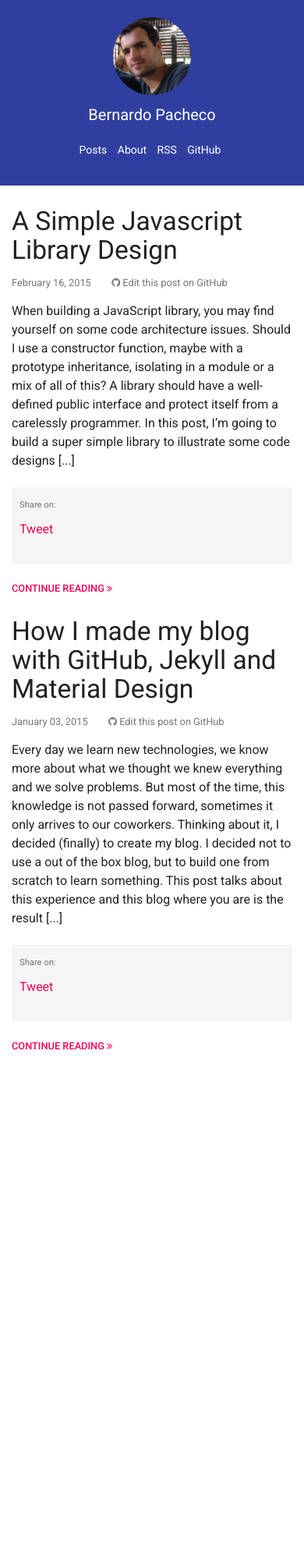
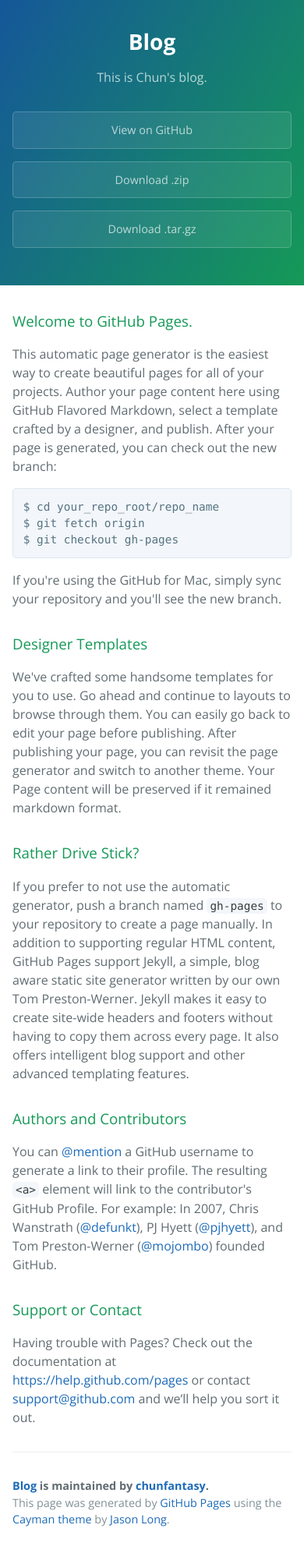
Before and after one commit to chunfantasy/blog, a Jekyll site: the page index.html, which Jekyll copies as it is, in a window 390 px wide. Shown: the whole page at 78% size. Built offline with Jekyll 4.4.1, drawn with Linux system fonts in a browser that asks for light colours; the list of posts is cut into pages by our own code; comment, search, counter and statistics services are not loaded; before the commit the page ends 1351 px from its top, so only the background shows below that.

Commit message:
Create gh-pages branch via GitHub

```diff
--- a/index.html
+++ b/index.html
@@ -1,74 +1,64 @@
----
-layout: default
----
+<!DOCTYPE html>
+<html lang="en-us">
+  <head>
+    <meta charset="UTF-8">
+    <title>Blog by chunfantasy</title>
+    <meta name="viewport" content="width=device-width, initial-scale=1">
+    <link rel="stylesheet" type="text/css" href="stylesheets/normalize.css" media="screen">
+    <link href='http://fonts.googleapis.com/css?family=Open+Sans:400,700' rel='stylesheet' type='text/css'>
+    <link rel="stylesheet" type="text/css" href="stylesheets/stylesheet.css" media="screen">
+    <link rel="stylesheet" type="text/css" href="stylesheets/github-light.css" media="screen">
+  </head>
+  <body>
+    <section class="page-header">
+      <h1 class="project-name">Blog</h1>
+      <h2 class="project-tagline">This is Chun&#39;s blog.</h2>
+      <a href="https://github.com/chunfantasy/blog" class="btn">View on GitHub</a>
+      <a href="https://github.com/chunfantasy/blog/zipball/master" class="btn">Download .zip</a>
+      <a href="https://github.com/chunfantasy/blog/tarball/master" class="btn">Download .tar.gz</a>
+    </section>
 
-<section id="posts">
+    <section class="main-content">
+      <h3>
+<a id="welcome-to-github-pages" class="anchor" href="#welcome-to-github-pages" aria-hidden="true"><span class="octicon octicon-link"></span></a>Welcome to GitHub Pages.</h3>
 
-  {% for post in paginator.posts %}
+<p>This automatic page generator is the easiest way to create beautiful pages for all of your projects. Author your page content here using GitHub Flavored Markdown, select a template crafted by a designer, and publish. After your page is generated, you can check out the new branch:</p>
 
-  <article class="post">
+<pre><code>$ cd your_repo_root/repo_name
+$ git fetch origin
+$ git checkout gh-pages
+</code></pre>
 
-        <h1 class="post-title">
-          <a href="{{ post.url }}">{{ post.title }}</a>
-        </h1>
-        <!-- title -->
+<p>If you're using the GitHub for Mac, simply sync your repository and you'll see the new branch.</p>
 
-        <div class="post-meta">
-          <ul class="list-inline">
-            <li>
-                {{ post.date | date: "%B" }}
-                {{ post.date | date: "%d" }},
-                {{ post.date | date: "%Y" }}
-            </li>
-            <li>
-              {% if site.share.disqus %}
-              <a href="{{ site.url }}{{ post.url }}/#disqus_thread" data-disqus-identifier="{{ post.path }}"></a>
-              {% endif %}
-            </li>
-            <li>
-              <a href="//github.com/{{ site.github_username }}/{{ site.github_username }}.github.io/blob/master/{{ post.path }}" target="_blank"><i class="fa fa-github"></i>&nbsp;Edit this post on GitHub</a>
-            </li>
-          </ul>
-        </div>
-        <!-- meta -->
+<h3>
+<a id="designer-templates" class="anchor" href="#designer-templates" aria-hidden="true"><span class="octicon octicon-link"></span></a>Designer Templates</h3>
 
-        <section class="post-content">
-          <p>
-          {{ post.excerpt | remove: '<p>' | remove: '.</p>' | append: '[...]' }}
-          </p>
-        </section>
-        <!-- content -->
+<p>We've crafted some handsome templates for you to use. Go ahead and continue to layouts to browse through them. You can easily go back to edit your page before publishing. After publishing your page, you can revisit the page generator and switch to another theme. Your Page content will be preserved if it remained markdown format.</p>
 
-        {% if site.share.twitter or site.share.facebook or site.share.google_plus or site.share.linkedin %}
-          {% include share.html %}
-        {% endif %}
-        <!-- share -->
+<h3>
+<a id="rather-drive-stick" class="anchor" href="#rather-drive-stick" aria-hidden="true"><span class="octicon octicon-link"></span></a>Rather Drive Stick?</h3>
 
-        <div class="post-reading-link">
-          <a href="{{ post.url }}">Continue reading&nbsp;<i class="fa fa-angle-double-right"></i></a>
-        </div>
-        <!-- reading link -->
+<p>If you prefer to not use the automatic generator, push a branch named <code>gh-pages</code> to your repository to create a page manually. In addition to supporting regular HTML content, GitHub Pages support Jekyll, a simple, blog aware static site generator written by our own Tom Preston-Werner. Jekyll makes it easy to create site-wide headers and footers without having to copy them across every page. It also offers intelligent blog support and other advanced templating features.</p>
 
-  </article>
-  <!--post-->
+<h3>
+<a id="authors-and-contributors" class="anchor" href="#authors-and-contributors" aria-hidden="true"><span class="octicon octicon-link"></span></a>Authors and Contributors</h3>
 
-  {% endfor %}
+<p>You can <a href="https://github.com/blog/821" class="user-mention">@mention</a> a GitHub username to generate a link to their profile. The resulting <code>&lt;a&gt;</code> element will link to the contributor's GitHub Profile. For example: In 2007, Chris Wanstrath (<a href="https://github.com/defunkt" class="user-mention">@defunkt</a>), PJ Hyett (<a href="https://github.com/pjhyett" class="user-mention">@pjhyett</a>), and Tom Preston-Werner (<a href="https://github.com/mojombo" class="user-mention">@mojombo</a>) founded GitHub.</p>
 
-  {% if paginator.total_pages > 1 %}
-  <div class="pagination">
-    {% if paginator.previous_page %}
-    <a href="{{ paginator.previous_page_path }}" role="button" class="btn btn-primary"><i class="fa fa-angle-double-left"></i>&nbsp;PREVIOUS</a>
-    {% else %}
-    <button type="button" class="btn btn-primary" disabled="disabled"><i class="fa fa-angle-double-left"></i>&nbsp;PREVIOUS</button>
-    {% endif %}
-    <!-- <span class="page_number">{{ paginator.page }} of {{ paginator.total_pages }}</span> -->
-    {% if paginator.next_page %}
-    <a href="{{ paginator.next_page_path }}" role="button" class="btn btn-primary">NEXT&nbsp;<i class="fa fa-angle-double-right"></i></a>
-    {% else %}
-    <button type="button" class="btn btn-primary" disabled="disabled">NEXT&nbsp;<i class="fa fa-angle-double-right"></i></button>
-    {% endif %}
-  </div>
-  {% endif %}
-  <!-- pagination -->
+<h3>
+<a id="support-or-contact" class="anchor" href="#support-or-contact" aria-hidden="true"><span class="octicon octicon-link"></span></a>Support or Contact</h3>
 
-</section>
+<p>Having trouble with Pages? Check out the documentation at <a href="https://help.github.com/pages">https://help.github.com/pages</a> or contact <a href="mailto:support@github.com">support@github.com</a> and we’ll help you sort it out.</p>
+
+      <footer class="site-footer">
+        <span class="site-footer-owner"><a href="https://github.com/chunfantasy/blog">Blog</a> is maintained by <a href="https://github.com/chunfantasy">chunfantasy</a>.</span>
+
+        <span class="site-footer-credits">This page was generated by <a href="https://pages.github.com">GitHub Pages</a> using the <a href="https://github.com/jasonlong/cayman-theme">Cayman theme</a> by <a href="https://twitter.com/jasonlong">Jason Long</a>.</span>
+      </footer>
+
+    </section>
+
+
+  </body>
+</html>
--- /dev/null
+++ b/stylesheets/github-light.css
@@ -0,0 +1,115 @@
+/*
+   Copyright 2014 GitHub Inc.
+
+   Licensed under the Apache License, Version 2.0 (the "License");
+   you may not use this file except in compliance with the License.
+   You may obtain a copy of the License at
+
+       http://www.apache.org/licenses/LICENSE-2.0
+
+   Unless required by applicable law or agreed to in writing, software
+   distributed under the License is distributed on an "AS IS" BASIS,
+   WITHOUT WARRANTIES OR CONDITIONS OF ANY KIND, either express or implied.
+   See the License for the specific language governing permissions and
+   limitations under the License.
+
+*/
+
+.pl-c /* comment */ {
+  color: #969896;
+}
+
+.pl-c1      /* constant, markup.raw, meta.diff.header, meta.module-reference, meta.property-name, support, support.constant, support.variable, variable.other.constant */,
+.pl-s .pl-v /* string variable */ {
+  color: #0086b3;
+}
+
+.pl-e  /* entity */,
+.pl-en /* entity.name */ {
+  color: #795da3;
+}
+
+.pl-s .pl-s1 /* string source */,
+.pl-smi      /* storage.modifier.import, storage.modifier.package, storage.type.java, variable.other, variable.parameter.function */ {
+  color: #333;
+}
+
+.pl-ent /* entity.name.tag */ {
+  color: #63a35c;
+}
+
+.pl-k /* keyword, storage, storage.type */ {
+  color: #a71d5d;
+}
+
+.pl-pds              /* punctuation.definition.string, string.regexp.character-class */,
+.pl-s                /* string */,
+.pl-s .pl-pse .pl-s1 /* string punctuation.section.embedded source */,
+.pl-sr               /* string.regexp */,
+.pl-sr .pl-cce       /* string.regexp constant.character.escape */,
+.pl-sr .pl-sra       /* string.regexp string.regexp.arbitrary-repitition */,
+.pl-sr .pl-sre       /* string.regexp source.ruby.embedded */ {
+  color: #183691;
+}
+
+.pl-v /* variable */ {
+  color: #ed6a43;
+}
+
+.pl-id /* invalid.deprecated */ {
+  color: #b52a1d;
+}
+
+.pl-ii /* invalid.illegal */ {
+  background-color: #b52a1d;
+  color: #f8f8f8;
+}
+
+.pl-sr .pl-cce /* string.regexp constant.character.escape */ {
+  color: #63a35c;
+  font-weight: bold;
+}
+
+.pl-ml /* markup.list */ {
+  color: #693a17;
+}
+
+.pl-mh        /* markup.heading */,
+.pl-mh .pl-en /* markup.heading entity.name */,
+.pl-ms        /* meta.separator */ {
+  color: #1d3e81;
+  font-weight: bold;
+}
+
+.pl-mq /* markup.quote */ {
+  color: #008080;
+}
+
+.pl-mi /* markup.italic */ {
+  color: #333;
+  font-style: italic;
+}
+
+.pl-mb /* markup.bold */ {
+  color: #333;
+  font-weight: bold;
+}
+
+.pl-md /* markup.deleted, meta.diff.header.from-file */ {
+  background-color: #ffecec;
+  color: #bd2c00;
+}
+
+.pl-mi1 /* markup.inserted, meta.diff.header.to-file */ {
+  background-color: #eaffea;
+  color: #55a532;
+}
+
+.pl-mdr /* meta.diff.range */ {
+  color: #795da3;
+  font-weight: bold;
+}
+
+.pl-mo /* meta.output */ {
+  color: #1d3e81;
+}
--- /dev/null
+++ b/stylesheets/stylesheet.css
@@ -0,0 +1,245 @@
+* {
+  box-sizing: border-box; }
+
+body {
+  padding: 0;
+  margin: 0;
+  font-family: "Open Sans", "Helvetica Neue", Helvetica, Arial, sans-serif;
+  font-size: 16px;
+  line-height: 1.5;
+  color: #606c71; }
+
+a {
+  color: #1e6bb8;
+  text-decoration: none; }
+  a:hover {
+    text-decoration: underline; }
+
+.btn {
+  display: inline-block;
+  margin-bottom: 1rem;
+  color: rgba(255, 255, 255, 0.7);
+  background-color: rgba(255, 255, 255, 0.08);
+  border-color: rgba(255, 255, 255, 0.2);
+  border-style: solid;
+  border-width: 1px;
+  border-radius: 0.3rem;
+  transition: color 0.2s, background-color 0.2s, border-color 0.2s; }
+  .btn + .btn {
+    margin-left: 1rem; }
+
+.btn:hover {
+  color: rgba(255, 255, 255, 0.8);
+  text-decoration: none;
+  background-color: rgba(255, 255, 255, 0.2);
+  border-color: rgba(255, 255, 255, 0.3); }
+
+@media screen and (min-width: 64em) {
+  .btn {
+    padding: 0.75rem 1rem; } }
+
+@media screen and (min-width: 42em) and (max-width: 64em) {
+  .btn {
+    padding: 0.6rem 0.9rem;
+    font-size: 0.9rem; } }
+
+@media screen and (max-width: 42em) {
+  .btn {
+    display: block;
+    width: 100%;
+    padding: 0.75rem;
+    font-size: 0.9rem; }
+    .btn + .btn {
+      margin-top: 1rem;
+      margin-left: 0; } }
+
+.page-header {
+  color: #fff;
+  text-align: center;
+  background-color: #159957;
+  background-image: linear-gradient(120deg, #155799, #159957); }
+
+@media screen and (min-width: 64em) {
+  .page-header {
+    padding: 5rem 6rem; } }
+
+@media screen and (min-width: 42em) and (max-width: 64em) {
+  .page-header {
+    padding: 3rem 4rem; } }
+
+@media screen and (max-width: 42em) {
+  .page-header {
+    padding: 2rem 1rem; } }
+
+.project-name {
+  margin-top: 0;
+  margin-bottom: 0.1rem; }
+
+@media screen and (min-width: 64em) {
+  .project-name {
+    font-size: 3.25rem; } }
+
+@media screen and (min-width: 42em) and (max-width: 64em) {
+  .project-name {
+    font-size: 2.25rem; } }
+
+@media screen and (max-width: 42em) {
+  .project-name {
+    font-size: 1.75rem; } }
+
+.project-tagline {
+  margin-bottom: 2rem;
+  font-weight: normal;
+  opacity: 0.7; }
+
+@media screen and (min-width: 64em) {
+  .project-tagline {
+    font-size: 1.25rem; } }
+
+@media screen and (min-width: 42em) and (max-width: 64em) {
+  .project-tagline {
+    font-size: 1.15rem; } }
+
+@media screen and (max-width: 42em) {
+  .project-tagline {
+    font-size: 1rem; } }
+
+.main-content :first-child {
+  margin-top: 0; }
+.main-content img {
+  max-width: 100%; }
+.main-content h1, .main-content h2, .main-content h3, .main-content h4, .main-content h5, .main-content h6 {
+  margin-top: 2rem;
+  margin-bottom: 1rem;
+  font-weight: normal;
+  color: #159957; }
+.main-content p {
+  margin-bottom: 1em; }
+.main-content code {
+  padding: 2px 4px;
+  font-family: Consolas, "Liberation Mono", Menlo, Courier, monospace;
+  font-size: 0.9rem;
+  color: #383e41;
+  background-color: #f3f6fa;
+  border-radius: 0.3rem; }
+.main-content pre {
+  padding: 0.8rem;
+  margin-top: 0;
+  margin-bottom: 1rem;
+  font: 1rem Consolas, "Liberation Mono", Menlo, Courier, monospace;
+  color: #567482;
+  word-wrap: normal;
+  background-color: #f3f6fa;
+  border: solid 1px #dce6f0;
+  border-radius: 0.3rem; }
+  .main-content pre > code {
+    padding: 0;
+    margin: 0;
+    font-size: 0.9rem;
+    color: #567482;
+    word-break: normal;
+    white-space: pre;
+    background: transparent;
+    border: 0; }
+.main-content .highlight {
+  margin-bottom: 1rem; }
+  .main-content .highlight pre {
+    margin-bottom: 0;
+    word-break: normal; }
+.main-content .highlight pre, .main-content pre {
+  padding: 0.8rem;
+  overflow: auto;
+  font-size: 0.9rem;
+  line-height: 1.45;
+  border-radius: 0.3rem; }
+.main-content pre code, .main-content pre tt {
+  display: inline;
+  max-width: initial;
+  padding: 0;
+  margin: 0;
+  overflow: initial;
+  line-height: inherit;
+  word-wrap: normal;
+  background-color: transparent;
+  border: 0; }
+  .main-content pre code:before, .main-content pre code:after, .main-content pre tt:before, .main-content pre tt:after {
+    content: normal; }
+.main-content ul, .main-content ol {
+  margin-top: 0; }
+.main-content blockquote {
+  padding: 0 1rem;
+  margin-left: 0;
+  color: #819198;
+  border-left: 0.3rem solid #dce6f0; }
+  .main-content blockquote > :first-child {
+    margin-top: 0; }
+  .main-content blockquote > :last-child {
+    margin-bottom: 0; }
+.main-content table {
+  display: block;
+  width: 100%;
+  overflow: auto;
+  word-break: normal;
+  word-break: keep-all; }
+  .main-content table th {
+    font-weight: bold; }
+  .main-content table th, .main-content table td {
+    padding: 0.5rem 1rem;
+    border: 1px solid #e9ebec; }
+.main-content dl {
+  padding: 0; }
+  .main-content dl dt {
+    padding: 0;
+    margin-top: 1rem;
+    font-size: 1rem;
+    font-weight: bold; }
+  .main-content dl dd {
+    padding: 0;
+    margin-bottom: 1rem; }
+.main-content hr {
+  height: 2px;
+  padding: 0;
+  margin: 1rem 0;
+  background-color: #eff0f1;
+  border: 0; }
+
+@media screen and (min-width: 64em) {
+  .main-content {
+    max-width: 64rem;
+    padding: 2rem 6rem;
+    margin: 0 auto;
+    font-size: 1.1rem; } }
+
+@media screen and (min-width: 42em) and (max-width: 64em) {
+  .main-content {
+    padding: 2rem 4rem;
+    font-size: 1.1rem; } }
+
+@media screen and (max-width: 42em) {
+  .main-content {
+    padding: 2rem 1rem;
+    font-size: 1rem; } }
+
+.site-footer {
+  padding-top: 2rem;
+  margin-top: 2rem;
+  border-top: solid 1px #eff0f1; }
+
+.site-footer-owner {
+  display: block;
+  font-weight: bold; }
+
+.site-footer-credits {
+  color: #819198; }
+
+@media screen and (min-width: 64em) {
+  .site-footer {
+    font-size: 1rem; } }
+
+@media screen and (min-width: 42em) and (max-width: 64em) {
+  .site-footer {
+    font-size: 1rem; } }
+
+@media screen and (max-width: 42em) {
+  .site-footer {
+    font-size: 0.9rem; } }
```
Also changed, not shown: params.json (added, +1 -0 lines), stylesheets/normalize.css (added).
